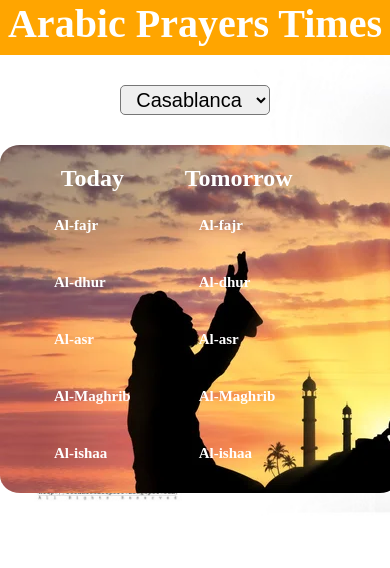
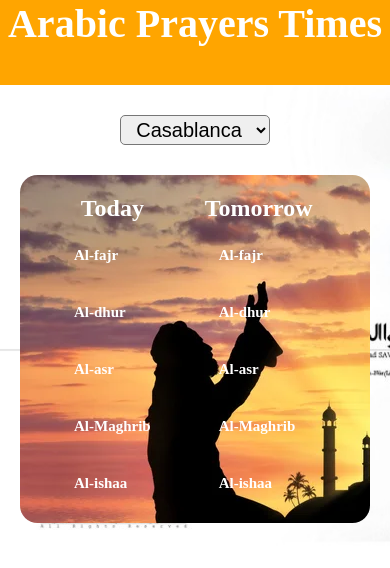
Before and after one commit to Hussin22/Salat_Times, a plain HTML site: page index.html in a window 390 px wide. Drawn offline with Linux system fonts and the light colour scheme; no server answers.

Commit message:
Update style.css

```diff
--- a/Css/style.css
+++ b/Css/style.css
@@ -74,3 +74,23 @@ ul h2{
 
   text-align: center;
 }
+@media only screen and (max-width : 430px) {
+  .nav-bar{
+
+    height: 85px;
+
+  }
+  .MainContainer {
+
+
+    width: 350px;
+    height: 70%;
+
+
+  }
+.Tomorrow_Container{
+  margin-right: 30px;
+}
+
+
+}
```
